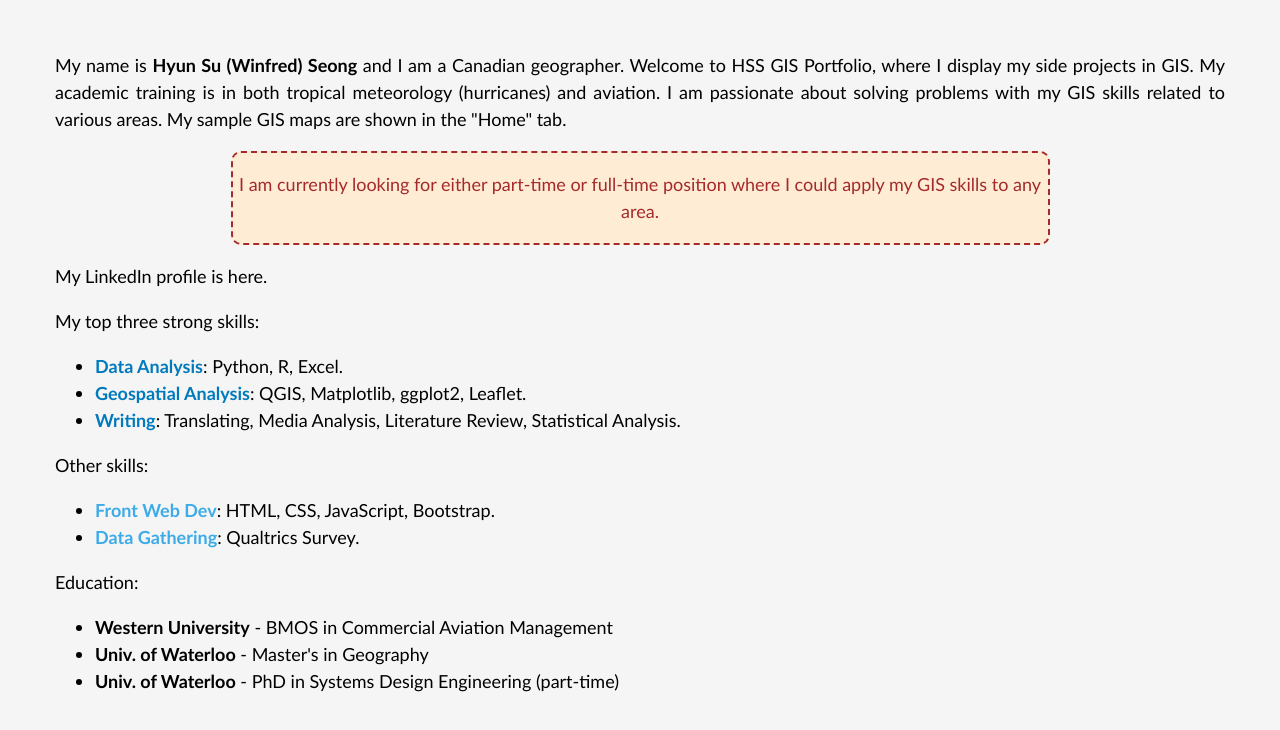
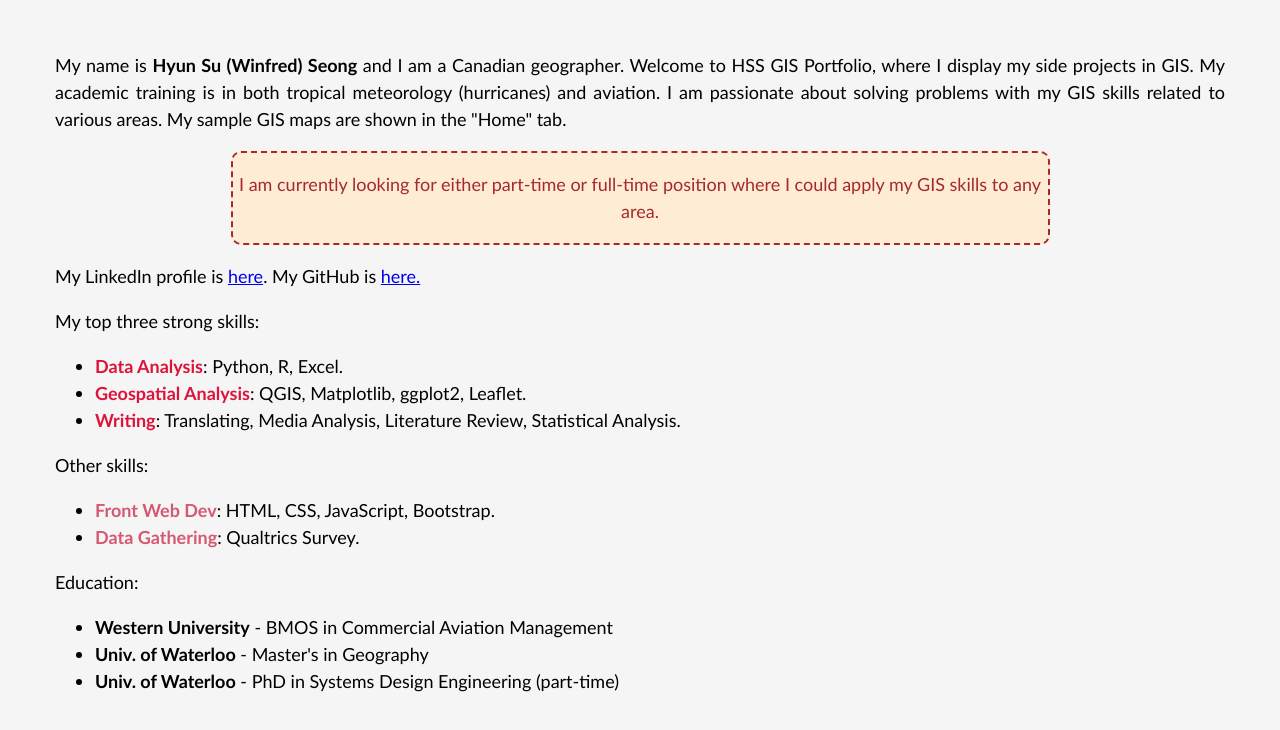
Before and after one commit to zorroartico/zorroartico.github.io, a plain HTML site: page about.html in a window 1280 px wide. Shown: the part 602-1332 px from the top of the page. Drawn offline with Linux system fonts and the light colour scheme.

Commit message:
Social media links, colour changes added.

```diff
--- a/about.html
+++ b/about.html
@@ -25,19 +25,19 @@
       <p style="text-align: center; color: brown;">I am currently looking for either part-time or full-time position where I could apply my GIS skills to any area.</p>
     </div>
 
-    <p>My LinkedIn profile is here.</p>
+    <p>My LinkedIn profile is <a href="https://www.linkedin.com/in/hyun-su-winfred-seong-545bb467">here</a>. My GitHub is <a href="https://github.com/zorroartico">here.</a></p>
 
     <p>My top three strong skills:</p>
     <ul class="ul-style-one">
-      <li><span style="color: rgb(0, 122, 188); font-weight: bold;">Data Analysis</span>: Python, R, Excel.</li>
-      <li><span style="color: rgb(0, 122, 188); font-weight: bold;">Geospatial Analysis</span>: QGIS, Matplotlib, ggplot2, Leaflet.</li>
-      <li><span style="color: rgb(0, 122, 188); font-weight: bold;">Writing</span>: Translating, Media Analysis, Literature Review, Statistical Analysis.</li>
+      <li><span style="color: crimson; font-weight: bold;">Data Analysis</span>: Python, R, Excel.</li>
+      <li><span style="color: crimson; font-weight: bold;">Geospatial Analysis</span>: QGIS, Matplotlib, ggplot2, Leaflet.</li>
+      <li><span style="color: crimson; font-weight: bold;">Writing</span>: Translating, Media Analysis, Literature Review, Statistical Analysis.</li>
     </ul>
 
     <p>Other skills:</p>
     <ul class="ul-style-one">
-      <li><span style="color: rgb(61, 171, 231); font-weight: bold;">Front Web Dev</span>: HTML, CSS, JavaScript, Bootstrap.</li>
-      <li><span style="color: rgb(61, 171, 231); font-weight: bold;">Data Gathering</span>: Qualtrics Survey.</li>
+      <li><span style="color: rgb(212, 89, 113); font-weight: bold;">Front Web Dev</span>: HTML, CSS, JavaScript, Bootstrap.</li>
+      <li><span style="color: rgb(212, 89, 113); font-weight: bold;">Data Gathering</span>: Qualtrics Survey.</li>
     </ul>
 
     <p>Education:</p>
```
